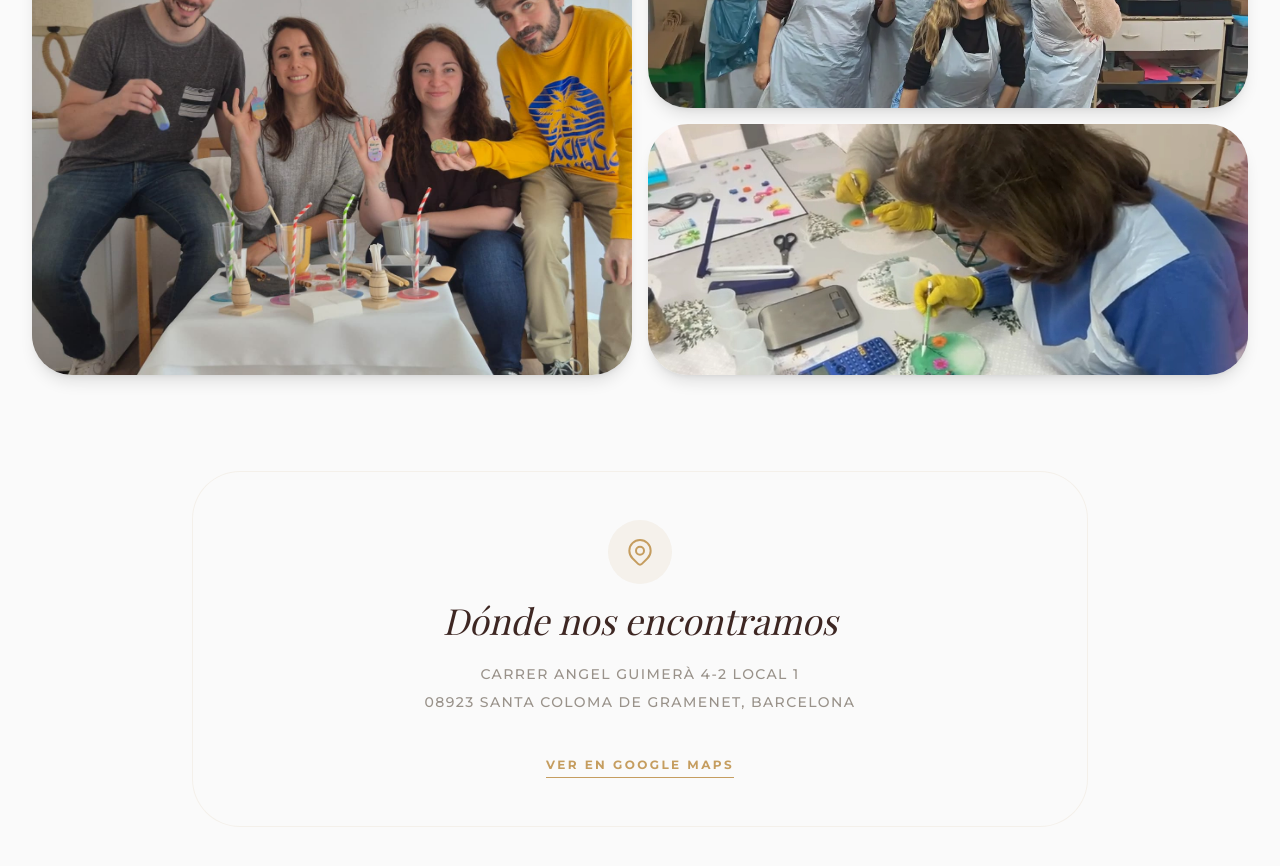
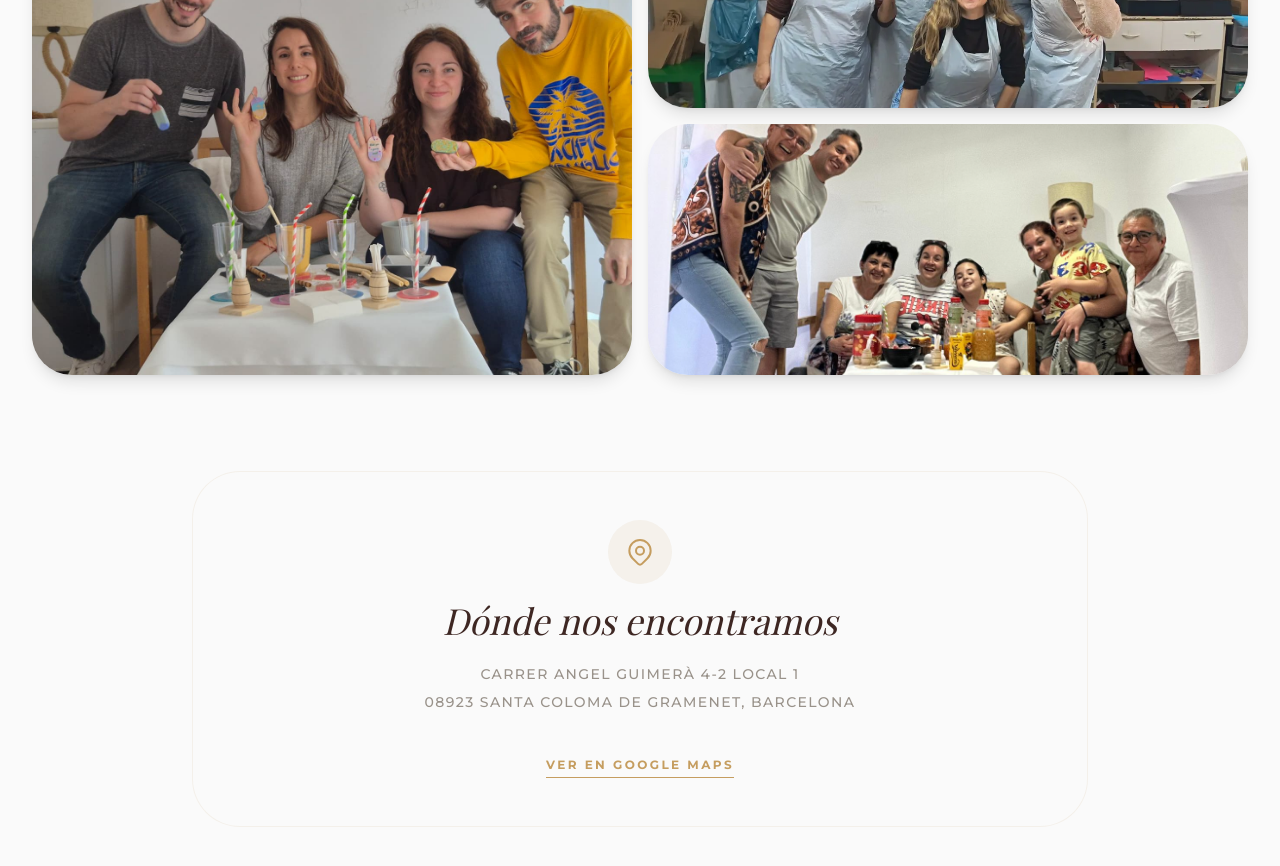
Before and after one commit to JeanWeb96/mandalobonito, a React (Vite) app: page /#/talleres in a window 1280 px wide. Shown: the part 2200-3066 px from the top of the page. Built offline with nearby package versions, Linux system fonts and the light colour scheme; a web font is replaced by a local one.

Commit message:
Imagen taller

```diff
--- a/pages/WorkshopsPage.tsx
+++ b/pages/WorkshopsPage.tsx
@@ -141,7 +141,7 @@ export default function WorkshopsPage() {
           </div>
           <div className="col-span-2 row-span-1 overflow-hidden rounded-[2.5rem] shadow-lg group">
             <img
-              src="img/taller3.webp"
+              src="img/taller8.webp"
               className="w-full h-full object-cover transition-transform duration-1000 group-hover:scale-110"
               alt="Grupo trabajando"
             />
```
Also changed, not shown: public/img/taller8.webp (added).
